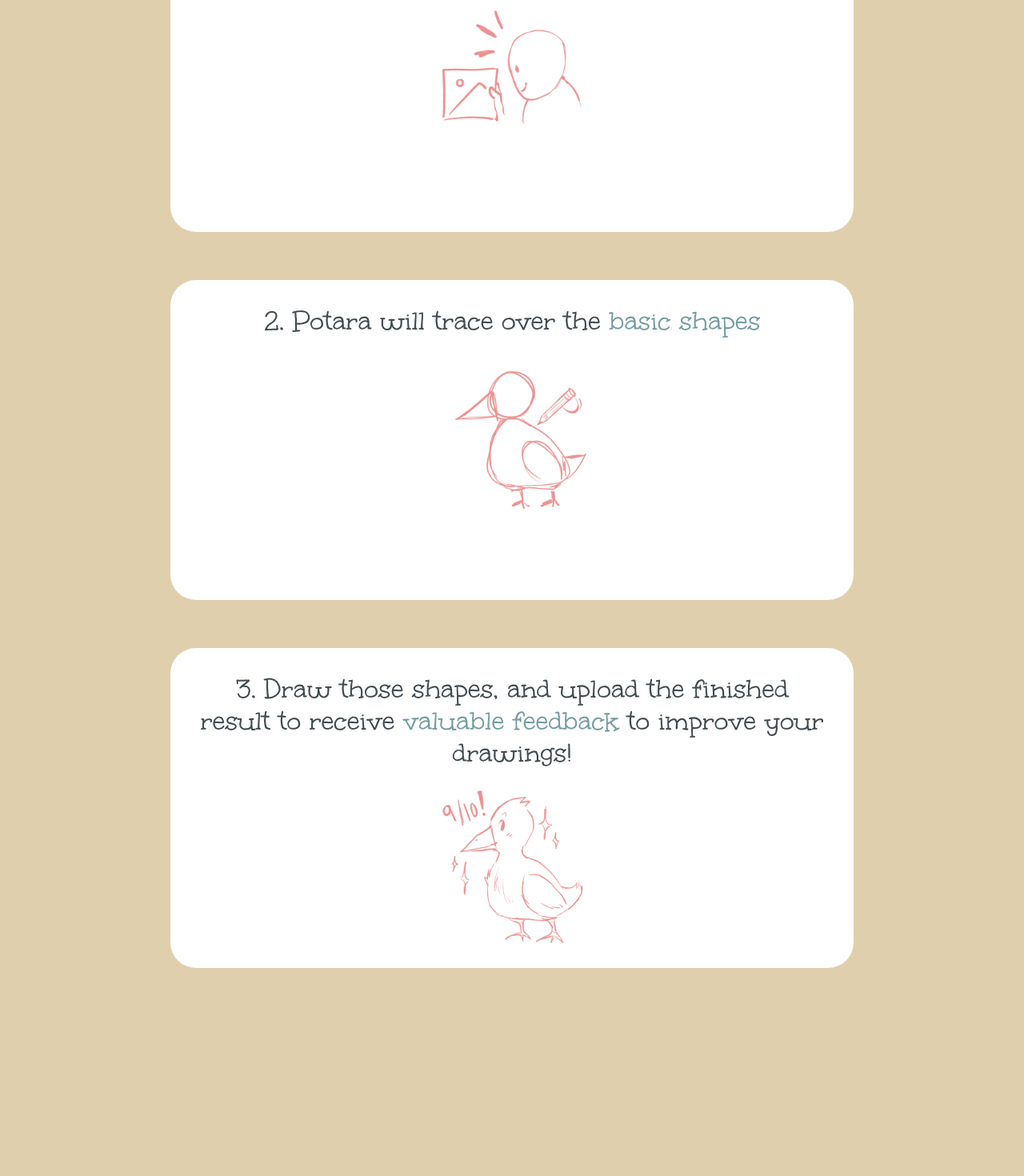
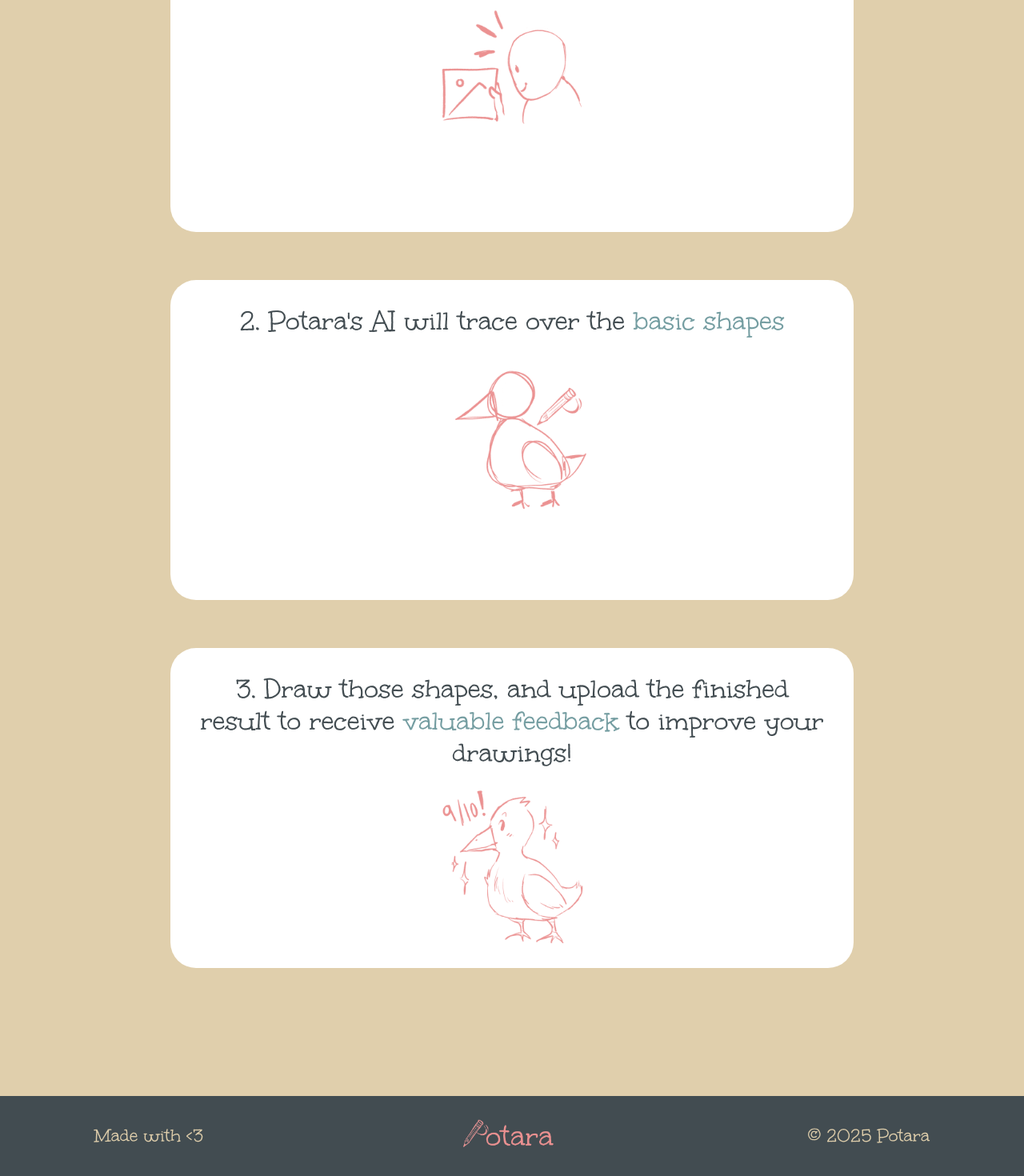
Before and after one commit to Potara-art/Potara, a React (Vite) app in the folder frontend/: page /start in a window 1280 px wide. Shown: the part 1230-2700 px from the top of the page at 80% size. Before the commit the page ends 2600 px from the top, so only its background shows below. Built offline with nearby package versions, Linux system fonts and the light colour scheme; a web font is replaced by a local one.

Commit message:
polished page a bit

```diff
--- a/frontend/src/Start/Start.jsx
+++ b/frontend/src/Start/Start.jsx
@@ -1,11 +1,13 @@
 import { useState } from 'react'
 import Header from '../components/header'
+import Footer from '../components/Footer'
 import uploadImage from '../assets/uploadImage.svg'
 import spark from '../assets/Spark.svg'
 import squiggle from '../assets/Squiggle.svg'
 import pictureGuy from '../assets/lookingAtPhoto.png'
 import bird1 from '../assets/bird1.png'
 import bird2 from '../assets/bird2.png'
+import testBg from '../assets/testBg.svg'
 
 function Start() {
 
@@ -33,7 +35,7 @@
                     <img className="max-w-1/4 place-self-center" src={pictureGuy} />
                 </div>
                 <div className="bg-white h-[400px] w-2/3 rounded-4xl p-8 text-center justify-center items-center" >
-                    <h1 className="almost-black font-unkempt text-4xl mb-5">2. Potara will trace over the <a className="awesome-blue">basic shapes</a> </h1>
+                    <h1 className="almost-black font-unkempt text-4xl mb-5">2. Potara's AI will trace over the <a className="awesome-blue">basic shapes</a> </h1>
                     <img className="max-w-1/4 place-self-center" src={bird1} />
                 </div>
                 <div className="bg-white h-[400px] w-2/3 rounded-4xl p-8 text-center justify-center items-center" >
@@ -41,6 +43,7 @@
                     <img className="max-w-1/4 place-self-center" src={bird2} />
                 </div>
             </div>
+            <Footer></Footer>
         </>
     )
 }
--- /dev/null
+++ b/frontend/src/components/Footer.jsx
@@ -0,0 +1,15 @@
+import logo from '../assets/potaraLogo.png'
+
+function Footer () {
+    return (
+        <div className="font-unkempt text-beige text-2xl bg-almostblack w-full h-25 flex flex-row place-content-evenly gap-50 place-content-center items-center">
+            <p>Made with &lt;3</p>
+            <a href="/">
+                <img className="max-w-30 h-auto" src={logo} />
+            </a>
+            <p>© 2025 Potara</p>
+        </div>
+    )
+}
+
+export default Footer
--- a/frontend/src/index.css
+++ b/frontend/src/index.css
@@ -25,7 +25,9 @@
 @theme {
   --font-unkempt: 'Unkempt', system-ui, sans-serif;
   --font-kavivanar: 'Kavivanar', system-ui, sans-serif;
-  --color-sillyyellow: #F7E7B3
+  --color-sillyyellow: #F7E7B3;
+  --color-almostblack: #424C51;
+  --color-beige: #E0CFAC;
 }
 
 :root {
```
Also changed, not shown: frontend/src/assets/testBg.svg (added).
